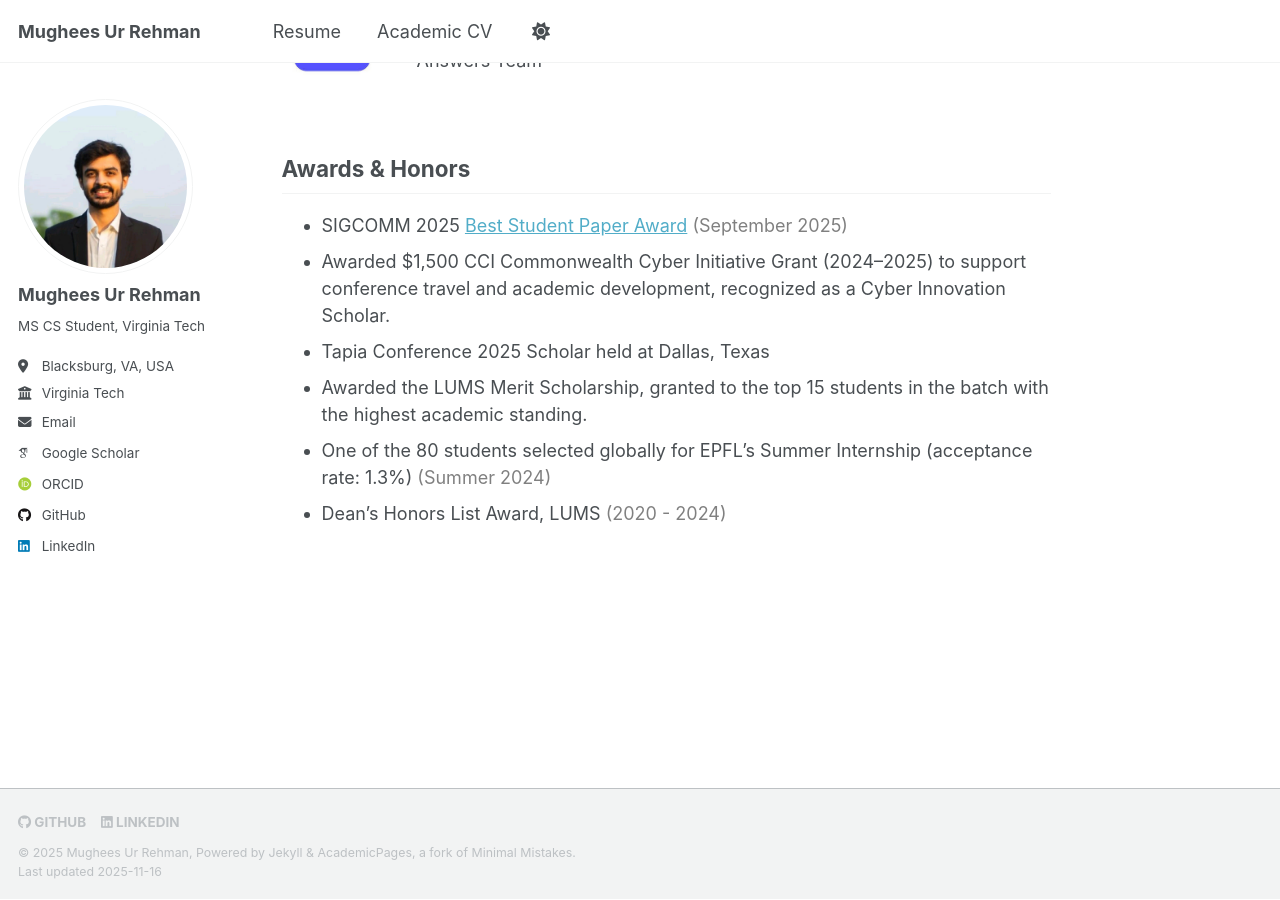
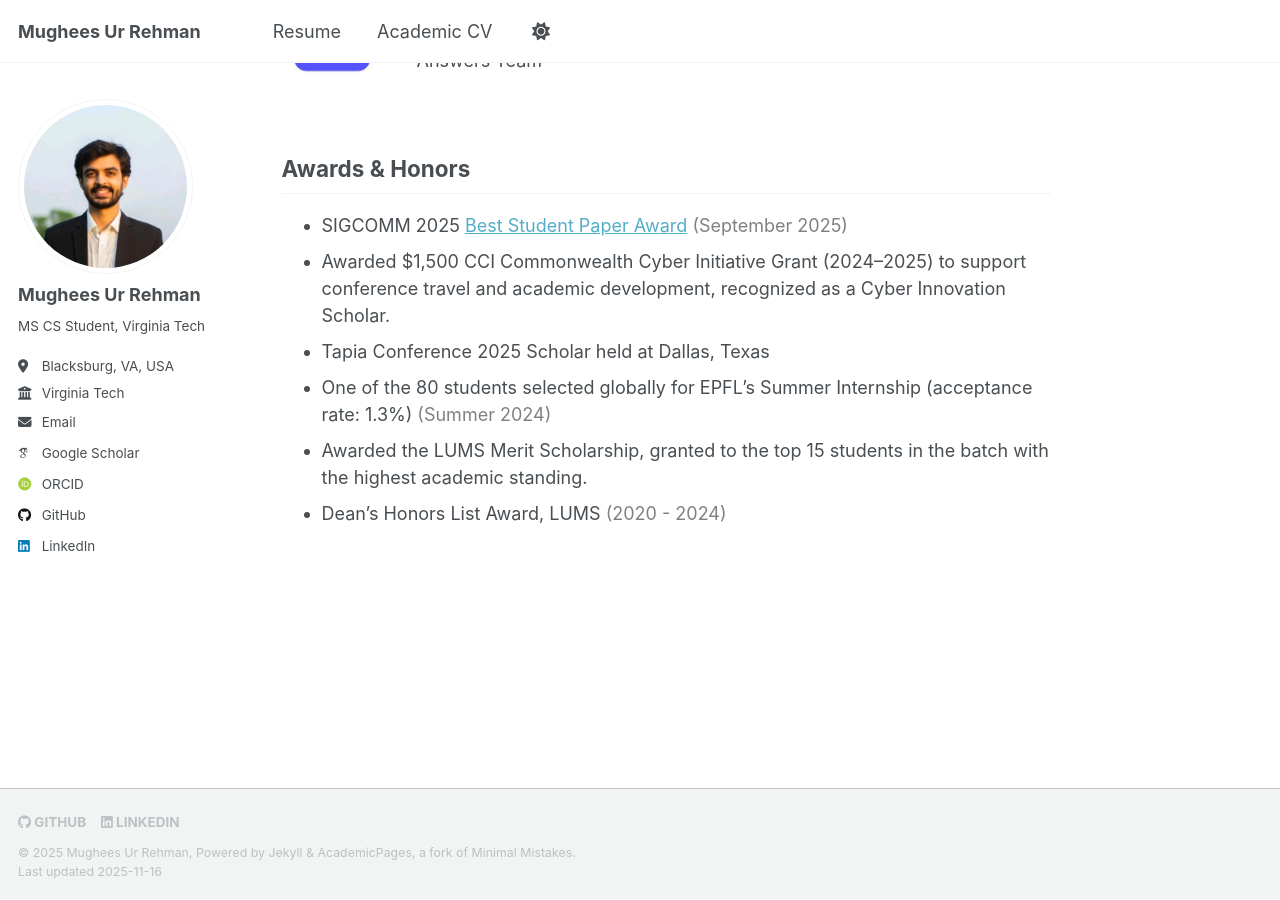
Before and after one commit to mughees-urrehman/mughees-urrehman.github.io, a Jekyll site: the page built from _pages/about.md, in a window 1280 px wide and 900 px high, scrolled down 1917 px. Built offline with Jekyll 4.4.1, drawn with Linux system fonts in a browser that asks for light colours; some web fonts are replaced; a script that is not in the unit is left out.

Commit message:
Updated CV

```diff
--- a/_pages/about.md
+++ b/_pages/about.md
@@ -51,7 +51,7 @@ Muhammad Abdullah , **Mughees Ur Rehman**, Pavlos Nikolopoulos, Katerina Argyrak
 </strong>
 
 ## Academic Service {#service}
-* * [USENIX Security 2026](https://secartifacts.github.io/usenixsec2026/organizers) (Artifacts Evaluation Committee Member)
+* [USENIX Security 2026](https://secartifacts.github.io/usenixsec2026/organizers) (Artifacts Evaluation Committee Member)
 * [ACM SIGCOMM 2025](https://conferences.sigcomm.org/sigcomm/2025/cf-artifacts/) (Artifacts Evaluation Committee Member)
 * ACM Computing Surveys (CSUR) 2025 (Paper Reviewer)
 
@@ -104,6 +104,6 @@ Muhammad Abdullah , **Mughees Ur Rehman**, Pavlos Nikolopoulos, Katerina Argyrak
 * Awarded $1,500 CCI Commonwealth Cyber Initiative Grant (2024–2025) to support conference travel and academic
 development, recognized as a Cyber Innovation Scholar.
 * Tapia Conference 2025 Scholar held at Dallas, Texas <span style="color:#808080;"></span>
+* One of the 80 students selected globally for EPFL's Summer Internship (acceptance rate: 1.3%) <span style="color:#808080;">(Summer 2024)</span>
 * Awarded the LUMS Merit Scholarship, granted to the top 15 students in the batch with the highest academic standing.
-* One of the 80 students selected globally for EPFL's Summer Internship (acceptance rate: 1.3%) <span style="color:#808080;">(Summer 2024)</span>
 * Dean's Honors List Award, LUMS <span style="color:#808080;">(2020 - 2024)</span>
```
